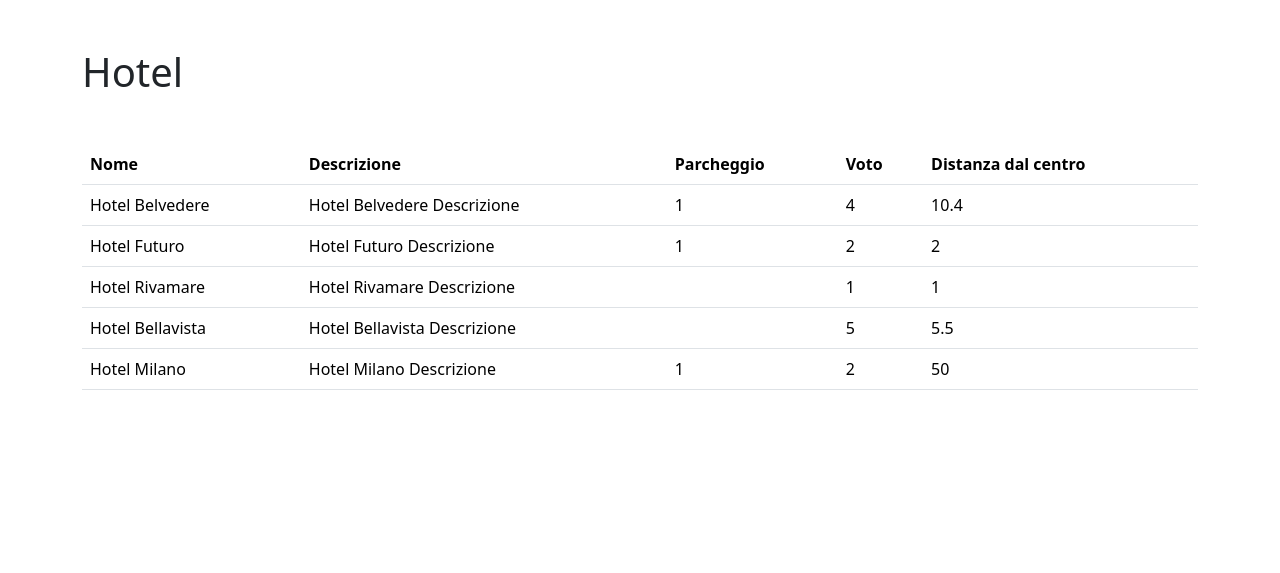
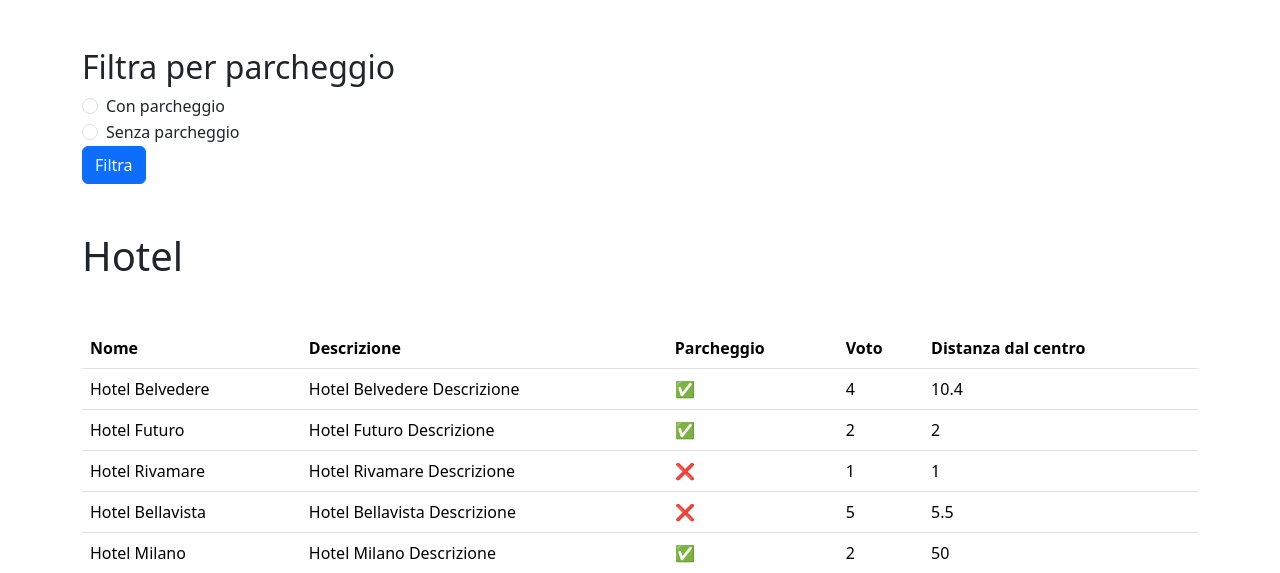
Before and after one commit to leonardoolia/php-hotel, a PHP site: page / in a window 1280 px wide. Shown: the top 573 px of the page. Run offline with PHP 8.4, Linux system fonts and the light colour scheme.

Commit message:
added parking filter

```diff
--- a/index.php
+++ b/index.php
@@ -1,5 +1,8 @@
 <?php
+
     include 'data/hotels.php';
+
+    $parking_filter = isset($_GET['hasparking']) ? $_GET['hasparking'] : null;
 ?>
 
 
@@ -20,6 +23,29 @@
 
 <body>
     <div class="container mt-5">
+
+        <!-- FORM -->
+        <h2>Filtra per parcheggio</h2>
+        <form method="GET" class="mb-5">
+            <!-- Checkbox per parcheggio -->
+            <div class="form-check">
+                <input class="form-check-input" type="radio" name="hasparking" id="parking" value="Con parcheggio">
+                <label class="form-check-label" for="parking">
+                    Con parcheggio
+                </label>
+            </div>
+
+            <div class="form-check">
+                <input class="form-check-input" type="radio" name="hasparking" id="noparking" value="Senza parcheggio">
+                <label class="form-check-label" for="noparking">
+                    Senza parcheggio
+                </label>
+            </div>
+            <button type="submit" class="btn btn-primary">Filtra</button>
+
+        </form>
+
+        <!-- TABELLA -->
         <h1>Hotel</h1>
         <table class="table mt-5">
             <thead>
@@ -32,15 +58,29 @@
                 </tr>
             </thead>
             <tbody>
-            <?php foreach ($hotels as $hotel) :?>
+                <?php foreach ($hotels as $hotel) :
+                    if (!$parking_filter || ($parking_filter == 'Con parcheggio' && $hotel['parking']) || ($parking_filter == 'Senza parcheggio' && !$hotel['parking'])) :
+                    ?>
+
+
                 <tr>
-                    <td><?= $hotel['name'] ?></td>
-                    <td><?= $hotel['description']?></td>
-                    <td><?= $hotel['parking']?></td>
-                    <td><?= $hotel['vote']?></td>
-                    <td><?= $hotel['distance_to_center']?></td>
+                    <td>
+                        <?= $hotel['name'] ?>
+                    </td>
+                    <td>
+                        <?= $hotel['description']?>
+                    </td>
+                    <td>
+                        <?= $hotel['parking'] ? ' &#9989;' : '&#10060;' ?>
+                    </td>
+                    <td>
+                        <?= $hotel['vote']?>
+                    </td>
+                    <td>
+                        <?= $hotel['distance_to_center']?>
+                    </td>
                 </tr>
-
+                <?php endif ?>
                 <?php endforeach?>
             </tbody>
         </table>
```
Lines whose indentation alone changed are shown as unchanged.
